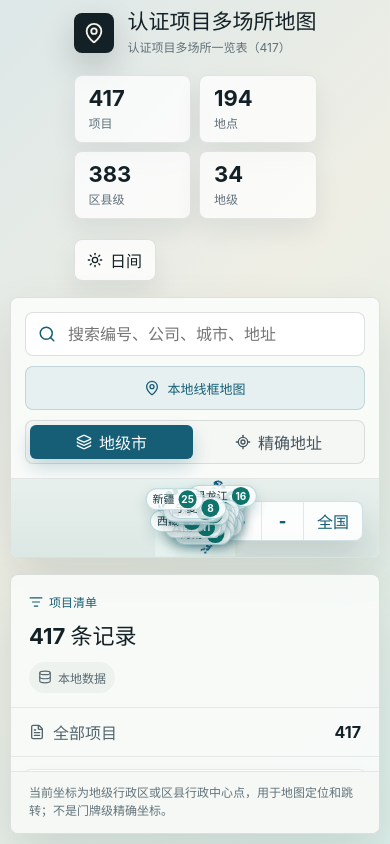
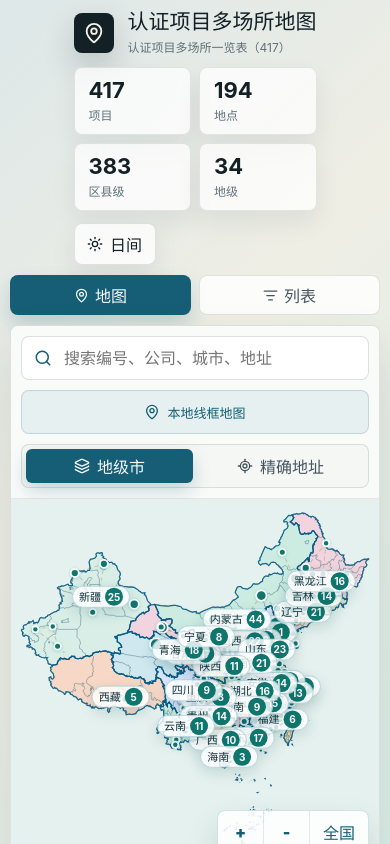
Before and after one commit to eggmeeen/authentication, a React (Vite) app: page / in a window 390 px wide. Built offline with nearby package versions, Linux system fonts and the light colour scheme.

Commit message:
Adapt layout for mobile browsers

```diff
--- a/index.html
+++ b/index.html
@@ -2,7 +2,7 @@
 <html lang="zh-CN">
   <head>
     <meta charset="UTF-8" />
-    <meta name="viewport" content="width=device-width, initial-scale=1.0" />
+    <meta name="viewport" content="width=device-width, initial-scale=1.0, viewport-fit=cover" />
     <title>认证项目多场所地图</title>
   </head>
   <body>
--- a/src/App.tsx
+++ b/src/App.tsx
@@ -1231,6 +1231,8 @@ export default function App() {
   const [theme, setTheme] = useState<ThemeMode>("day");
   const [selectedProjectId, setSelectedProjectId] = useState<number | null>(null);
   const [loadError, setLoadError] = useState<string | null>(null);
+  const [isMobileLayout, setIsMobileLayout] = useState(() => window.innerWidth <= 780);
+  const [mobilePanel, setMobilePanel] = useState<"map" | "list">("map");
 
   useEffect(() => {
     Promise.all([
@@ -1250,6 +1252,18 @@ export default function App() {
       .catch((error: unknown) => {
         setLoadError(error instanceof Error ? error.message : String(error));
       });
+  }, []);
+
+  useEffect(() => {
+    const media = window.matchMedia("(max-width: 780px)");
+    const sync = (matches: boolean) => {
+      setIsMobileLayout(matches);
+      if (!matches) setMobilePanel("map");
+    };
+    sync(media.matches);
+    const handleChange = (event: MediaQueryListEvent) => sync(event.matches);
+    media.addEventListener("change", handleChange);
+    return () => media.removeEventListener("change", handleChange);
   }, []);
 
   const filteredProjects = useMemo(() => {
@@ -1274,6 +1288,7 @@ export default function App() {
 
   const onSelectProject = useCallback((projectId: number) => {
     setSelectedProjectId(projectId);
+    setMobilePanel("map");
   }, []);
 
   const clearSearch = useCallback(() => {
@@ -1346,8 +1361,21 @@ export default function App() {
         </button>
       </header>
 
-      <section className="workspace">
-        <section className="visual-pane">
+      <section className={`workspace ${isMobileLayout ? "is-mobile" : ""}`}>
+        {isMobileLayout && (
+          <div className="mobile-panel-switcher" aria-label="移动端视图切换">
+            <button className={mobilePanel === "map" ? "is-active" : ""} type="button" onClick={() => setMobilePanel("map")}>
+              <MapPin size={15} />
+              地图
+            </button>
+            <button className={mobilePanel === "list" ? "is-active" : ""} type="button" onClick={() => setMobilePanel("list")}>
+              <ListFilter size={15} />
+              列表
+            </button>
+          </div>
+        )}
+
+        <section className={`visual-pane ${!isMobileLayout || mobilePanel === "map" ? "is-active" : "is-hidden-mobile"}`}>
           <div className="toolbar">
             <div className="search-box">
               <Search size={18} />
@@ -1400,7 +1428,7 @@ export default function App() {
           </div>
         </section>
 
-        <aside className="side-panel">
+        <aside className={`side-panel ${!isMobileLayout || mobilePanel === "list" ? "is-active" : "is-hidden-mobile"}`}>
           <div className="panel-head">
             <div>
               <span className="eyebrow">
--- a/src/styles.css
+++ b/src/styles.css
@@ -19,6 +19,7 @@ body,
   width: 100%;
   min-width: 320px;
   height: 100%;
+  min-height: 100dvh;
   margin: 0;
   overflow: hidden;
   overscroll-behavior: none;
@@ -36,7 +37,7 @@ button {
 .app-shell {
   display: grid;
   grid-template-rows: auto minmax(0, 1fr);
-  height: 100vh;
+  height: 100dvh;
   overflow: hidden;
   background:
     linear-gradient(135deg, rgba(21, 94, 117, 0.08), rgba(245, 158, 11, 0.06) 45%, rgba(16, 185, 129, 0.08)),
@@ -165,6 +166,10 @@ p {
   height: 100%;
   min-height: 0;
   margin: 0 auto;
+}
+
+.mobile-panel-switcher {
+  display: none;
 }
 
 .visual-pane,
@@ -1163,11 +1168,12 @@ p {
 
 @media (max-width: 780px) {
   .app-shell {
-    padding: 10px;
+    padding: max(10px, env(safe-area-inset-top)) 10px max(10px, env(safe-area-inset-bottom));
   }
 
   .toolbar {
     grid-template-columns: 1fr;
+    padding: 10px;
   }
 
   .segmented {
@@ -1186,9 +1192,103 @@ p {
   .visual-pane {
     min-height: 0;
   }
+
+  .workspace.is-mobile {
+    grid-template-columns: 1fr;
+    grid-template-rows: auto minmax(0, 1fr);
+    gap: 10px;
+  }
+
+  .mobile-panel-switcher {
+    display: grid;
+    grid-template-columns: 1fr 1fr;
+    gap: 8px;
+  }
+
+  .mobile-panel-switcher button {
+    display: inline-flex;
+    align-items: center;
+    justify-content: center;
+    gap: 6px;
+    height: 40px;
+    border: 1px solid rgba(19, 32, 37, 0.12);
+    border-radius: 8px;
+    color: #46565f;
+    background: rgba(255, 255, 255, 0.82);
+    font-weight: 800;
+  }
+
+  .mobile-panel-switcher button.is-active {
+    color: #f8fafc;
+    border-color: rgba(21, 94, 117, 0.4);
+    background: #155e75;
+    box-shadow: 0 10px 20px rgba(21, 94, 117, 0.2);
+  }
+
+  .theme-night .mobile-panel-switcher button {
+    color: #d6e7ef;
+    border-color: rgba(255, 255, 255, 0.12);
+    background: rgba(15, 23, 42, 0.88);
+  }
+
+  .theme-night .mobile-panel-switcher button.is-active {
+    color: #07111d;
+    border-color: rgba(251, 191, 36, 0.36);
+    background: #fbbf24;
+  }
+
+  .workspace.is-mobile .visual-pane,
+  .workspace.is-mobile .side-panel {
+    min-height: 0;
+    height: 100%;
+  }
+
+  .workspace.is-mobile .visual-pane.is-active {
+    display: grid;
+    grid-template-rows: auto minmax(0, 1fr);
+  }
+
+  .workspace.is-mobile .side-panel.is-active {
+    display: grid;
+  }
+
+  .workspace.is-mobile .is-hidden-mobile {
+    display: none;
+  }
+
+  .workspace.is-mobile .stage {
+    min-height: 0;
+  }
+
+  .workspace.is-mobile .visual-pane.is-active {
+    min-height: min(64dvh, 700px);
+  }
+
+  .workspace.is-mobile .side-panel.is-active {
+    min-height: 0;
+  }
+
+  .project-list {
+    -webkit-overflow-scrolling: touch;
+  }
+
+  .map-controls {
+    right: 10px;
+    bottom: 10px;
+  }
+
+  .map-controls button {
+    min-width: 46px;
+    height: 42px;
+  }
 }
 
 @media (max-width: 520px) {
+  .topbar {
+    gap: 12px;
+    margin-bottom: 10px;
+  }
+
   .brand-mark {
     width: 40px;
     height: 40px;
@@ -1212,4 +1312,28 @@ p {
   .panel-head {
     flex-direction: column;
   }
+
+  .panel-head,
+  .selection-summary,
+  .coordinate-note {
+    padding-left: 14px;
+    padding-right: 14px;
+  }
+
+  .project-list {
+    padding: 10px;
+  }
+
+  .project-row {
+    padding: 12px;
+    margin-bottom: 8px;
+  }
+
+  .focus-card strong {
+    font-size: 15px;
+  }
+
+  .focus-card p {
+    font-size: 12px;
+  }
 }
```
